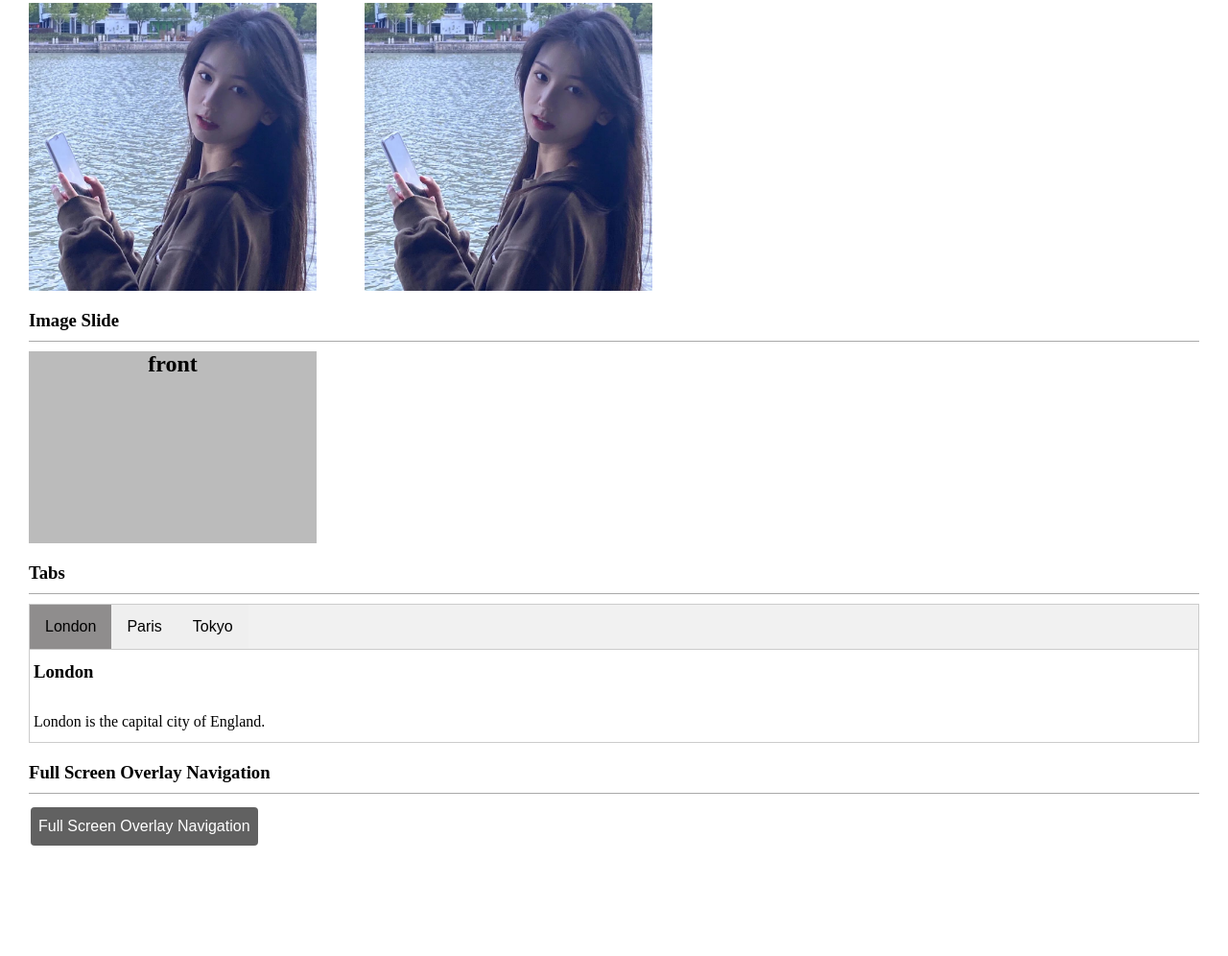
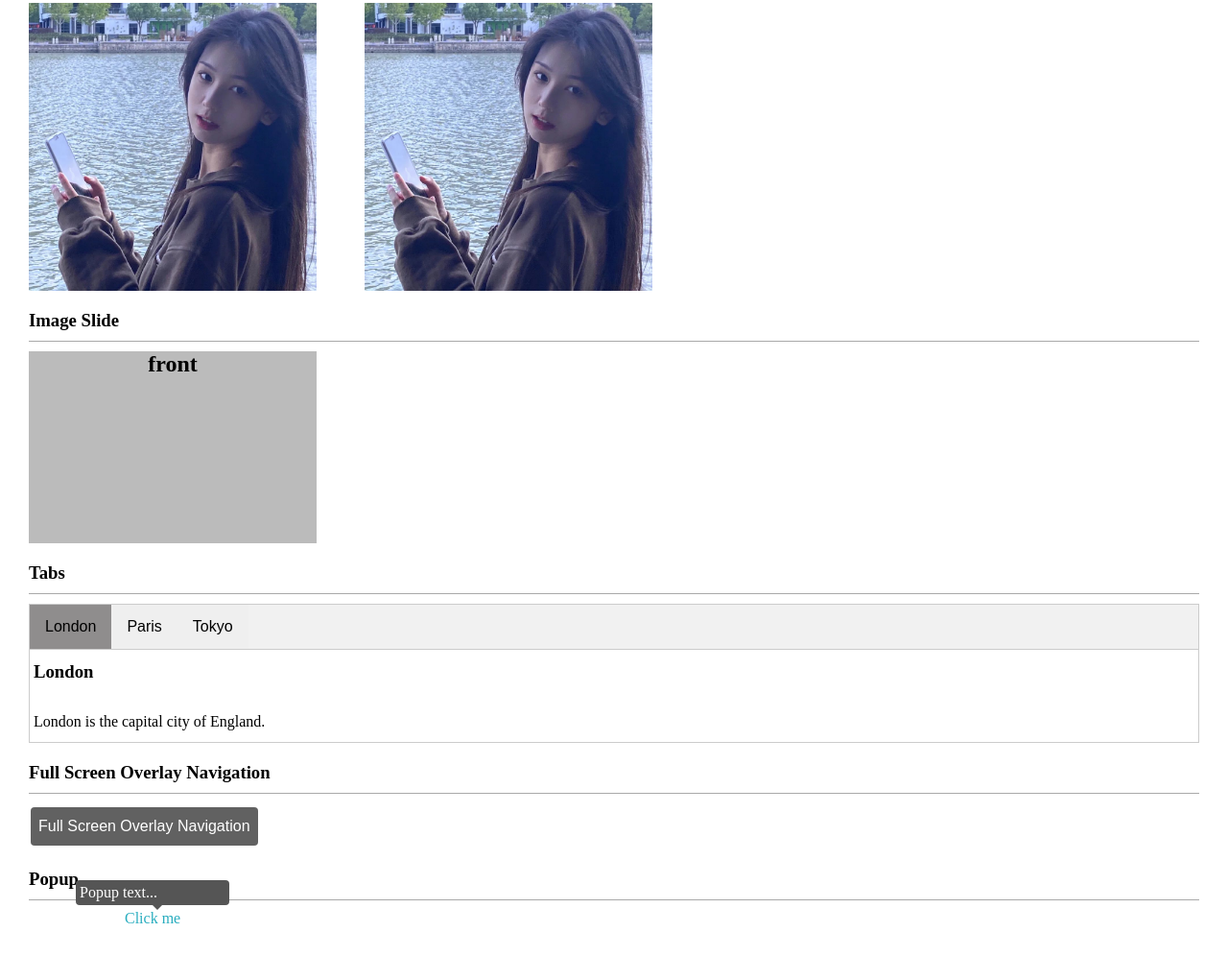
Before and after one commit to 1446450047/JS-Component, a website built with Vite: page index.html in a window 1280 px wide. Shown: the part 1135-2131 px from the top of the page at 96% size. Before the commit the page ends 2050 px from the top, so only its background shows below. Built offline with nearby package versions, Linux system fonts and the light colour scheme.

Commit message:
添加popup基本html + scss

```diff
--- a/index.html
+++ b/index.html
@@ -148,6 +148,10 @@
         </div>
     </div>
 
+    <h3 class="title">Popup</h3>
+    <div class="popup" style="margin-left: 100px">Click me
+    <span class="popupText">Popup text...</span>
+    </div>
 
 </div>
 
--- a/main.js
+++ b/main.js
@@ -23,3 +23,4 @@ import "./tabs/tabs.scss"
 import "./tabs/tabs"
 import "./full-screen-overlay-navigation/full-screen-overlay-navigation.scss"
 import "./full-screen-overlay-navigation/full-screen-overlay-navigation"
+import "./popup/popup.scss"
--- /dev/null
+++ b/popup/popup.scss
@@ -0,0 +1,27 @@
+.popup{
+  display: inline-block;
+  position: relative;
+  cursor: pointer;
+  color: #29adbf;
+  >.popupText{
+    background: #555555;
+    color: white;
+    border-radius: 4px;
+    padding: 4px;
+    min-width: 160px;
+    position: absolute;
+    bottom: 130%;
+    left: 50%;
+    margin-left: -80px;
+    &:before{
+      content: "";
+      position: absolute;
+      border-width: 5px;
+      border-style: solid;
+      border-color: #555 transparent transparent transparent;
+      left: 50%;
+      top: 100%;
+
+    }
+  }
+}
```
